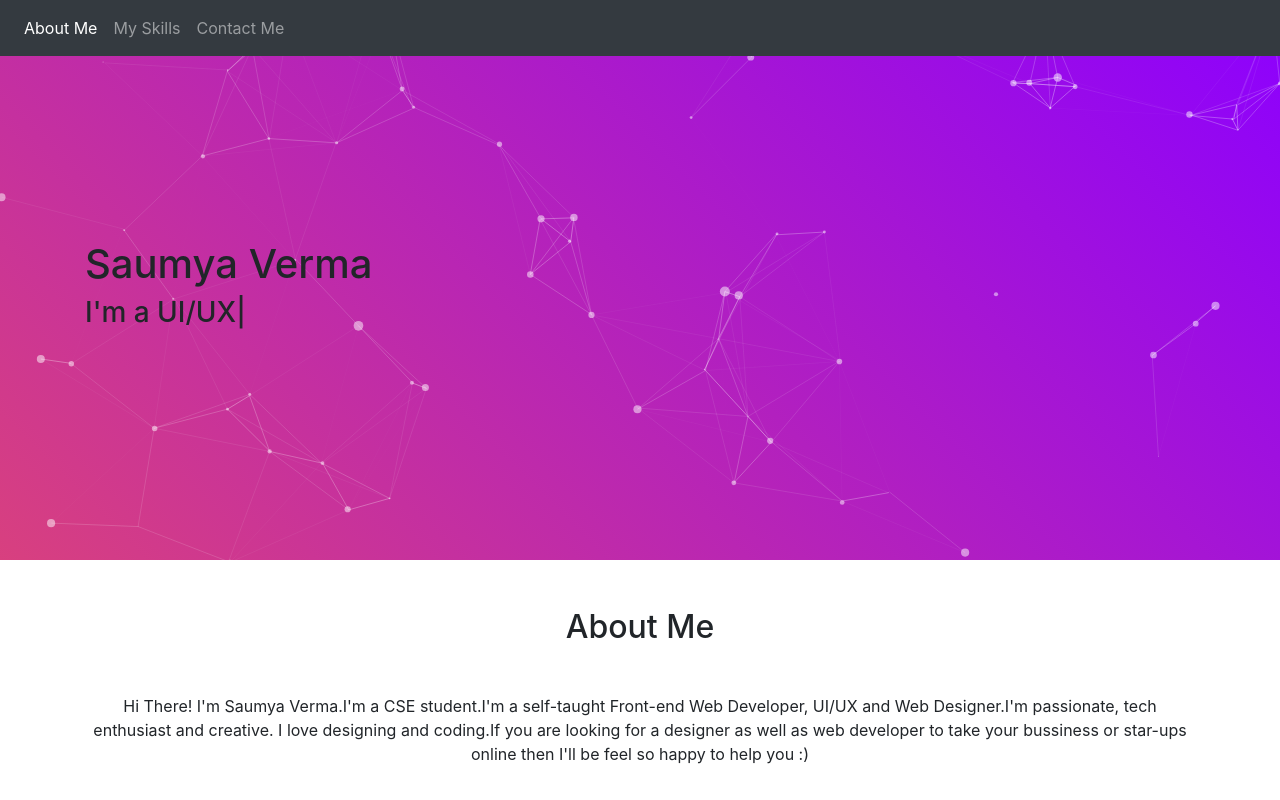
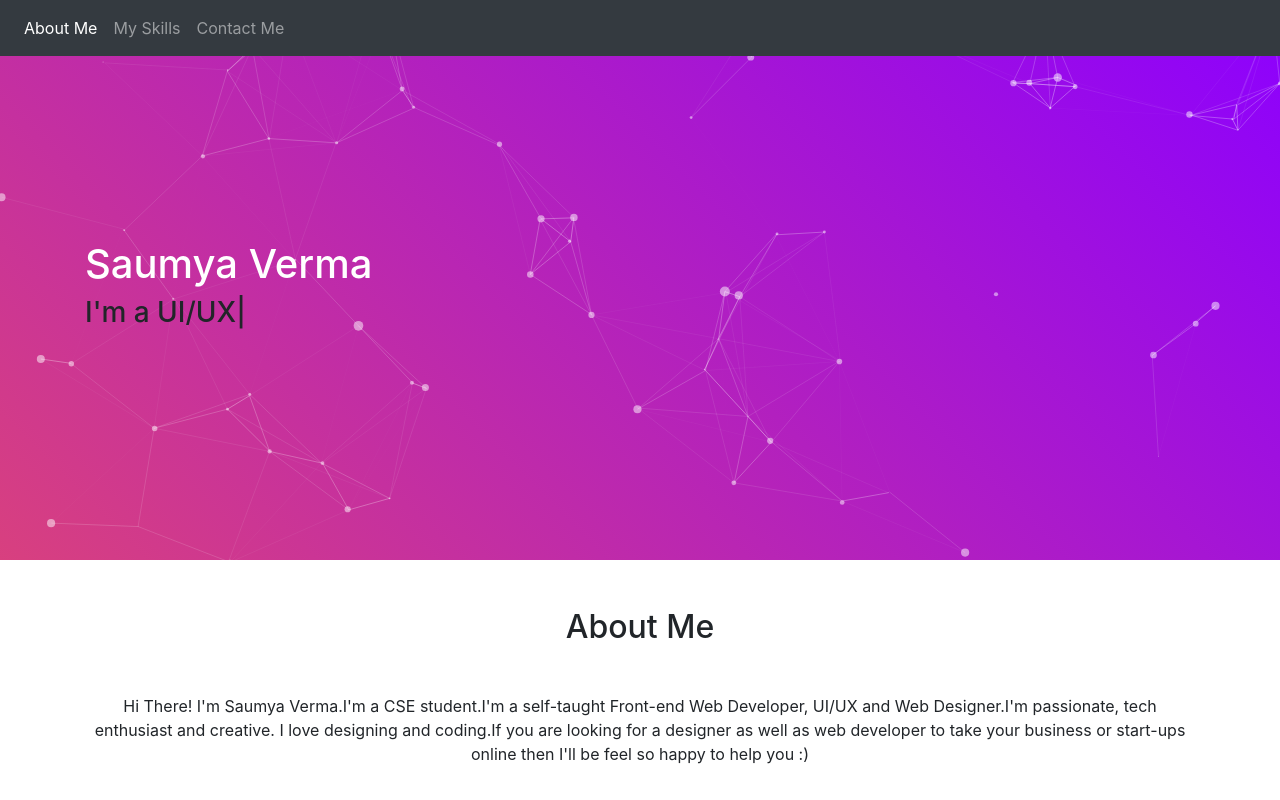
Before and after one commit to nikkuv/Myportfolio, a plain HTML site: page index.html in a window 1280 px wide. Shown: the top 800 px of the page. Drawn offline with nearby package versions, Linux system fonts and the light colour scheme.

Commit message:
i changed something

```diff
--- a/index.html
+++ b/index.html
@@ -47,7 +47,7 @@
             <section>
                 <h2 class="text-center mt-5 mb-5"><a name="topic1">About Me</a></h2>
                 <div class="container">
-                <p class="text-center">Hi There! I'm Saumya Verma.I'm a CSE student.I'm a self-taught Front-end Web Developer, UI/UX and Web Designer.I'm passionate, tech enthusiast and creative. I love designing and coding.If you are looking for a designer as well as web developer to take your bussiness or star-ups online then I'll be feel so happy to help you :) </p>
+                <p class="text-center">Hi There! I'm Saumya Verma.I'm a CSE student.I'm a self-taught Front-end Web Developer, UI/UX and Web Designer.I'm passionate, tech enthusiast and creative. I love designing and coding.If you are looking for a designer as well as web developer to take your business or start-ups online then I'll be feel so happy to help you :) </p>
                 </div>
             </section>
             <section>
--- a/portfolio.css
+++ b/portfolio.css
@@ -41,3 +41,12 @@ a #contacts:hover,
 a #contacts:active {
 	color:  #8c00ff;
 }
+
+.heading{
+
+    color:#fff;
+}
+
+.subheading {
+    color:fff;
+}
```
